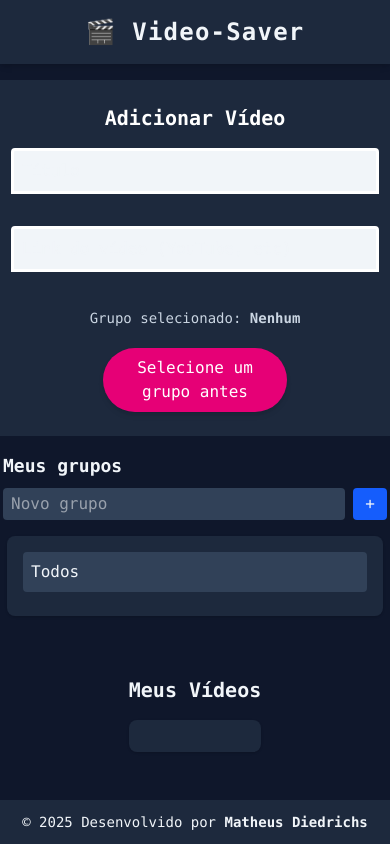
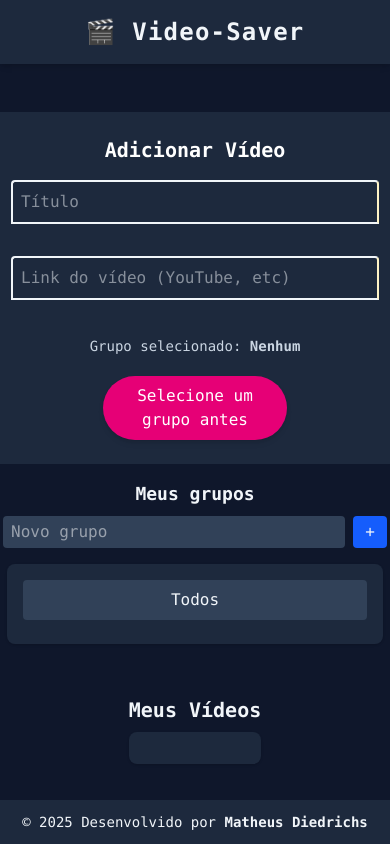
Before and after one commit to MatheusDDChs/Videos-Saver, a React (Vite) app: page / in a window 390 px wide. Shown: the top 844 px of the page. Built offline with nearby package versions, Linux system fonts and the light colour scheme.

Commit message:
Better view for phones, and functional center elements 100% now.

```diff
--- a/src/App.tsx
+++ b/src/App.tsx
@@ -99,11 +99,11 @@ function App() {
 
   return (
     <div className="min-h-screen flex flex-col bg-slate-900 text-slate-100 font-mono">
-      <header className="bg-slate-800 py-4 shadow-md text-center text-2xl font-bold tracking-wider w-full">
+      <header className="bg-slate-800 py-4 shadow-md text-center text-2xl font-bold tracking-wider">
         🎬 Video-Saver
       </header>
 
-      <main className="flex flex-col lg:flex-row items-center">
+      <main className=" flex-col lg:flex-row items-center  text-center flex justify-center gap-2 mt-8">
         {/* ======= FORMULÁRIO ======= */}
         <div className="flex flex-col w-md p-4 items-center">
           <AddVideoForm
@@ -125,7 +125,7 @@ function App() {
           </Groups>
         </div>
 
-        <div className="w-[2px] bg-slate-600"></div>
+        <div className="w-auto1 bg-slate-600"></div>
 
         {/* ======= VÍDEOS ======= */}
         <Videos
--- a/src/components/Input.tsx
+++ b/src/components/Input.tsx
@@ -7,8 +7,8 @@ function Input(props: InputProps) {
     <input
       maxLength={40}
       {...props}
-      className="border-3  bg-slate-100 rounded-t-sm p-2 mb-5 w-[100%]
-      focus:ring-2 focus:outline-none focus:border-pink-700 border-white"
+      className="border-2 rounded-t-sm p-2 mb-5 w-[100%]
+      focus:ring-2 focus:outline-none focus:border-pink-700 border-e-amber-100"
     />
   );
 }
--- a/src/components/Videos.tsx
+++ b/src/components/Videos.tsx
@@ -70,10 +70,12 @@ function Videos({
   }
 
   return (
-    <div className="flex-1 p-6">
-      <h2 className="text-xl mb-4 font-semibold text-center">Meus Vídeos</h2>
+    <div className="max-w-6xl">
+      <h2 className="text-xl max-w-4xl mb-2 relative font-semibold text-center">
+        Meus Vídeos
+      </h2>
 
-      <ul className="bg-slate-800 rounded-lg shadow hover:shadow-lg transition p-4">
+      <ul className="bg-slate-800 rounded-lg shadow hover:shadow-lg transition p-4 max-w-3xl  items">
         {videos.map((video) => {
           const isOpen = expanded.has(video.id);
           const isMenuOpen = showGroupMenu === video.id;
@@ -84,9 +86,9 @@ function Videos({
           return (
             <li
               key={video.id}
-              className="bg-slate-700 my-3 rounded-lg shadow p-4 flex flex-col gap-3 relative"
+              className="bg-slate-700 my-3 rounded-lg shadow p-4 flex flex-col gap-3 relative max-w-3xl "
             >
-              <div className="flex justify-between items-center gap-3">
+              <div className="flex justify-between items-center gap-3 ">
                 <button
                   onClick={() => onVideoClick(video.id)}
                   className={`text-white font-bold flex gap-2 items-center hover:underline text-lg ${
@@ -152,15 +154,15 @@ function Videos({
 
               <div
                 className={`transition-all duration-300 overflow-hidden ${
-                  isOpen ? "max-h-[500px] mt-3" : "max-h-0"
+                  isOpen ? "max-h-[650px] mt-3" : "max-h-0"
                 }`}
               >
                 {isOpen && (
                   <iframe
                     src={getEmbedLink(video.link)}
                     title={video.title}
-                    className="w-full h-64 rounded-lg"
-                    allow="accelerometer; autoplay; clipboard-write; encrypted-media; gyroscope; picture-in-picture"
+                    className="w-full h-[296px] rounded-lg"
+                    allow="accelerometer; setVolume(volume:50); autoplay; clipboard-write; encrypted-media; gyroscope; picture-in-picture"
                   />
                 )}
               </div>
--- a/src/components/addVideos.tsx
+++ b/src/components/addVideos.tsx
@@ -66,7 +66,7 @@ function AddVideoForm({
         </span>
       </div>
 
-      <Button type="submit" disabled={!selectedGroupId}>
+      <Button type="submit">
         {selectedGroupId ? "Enviar" : "Selecione um grupo antes"}
       </Button>
     </form>
```
